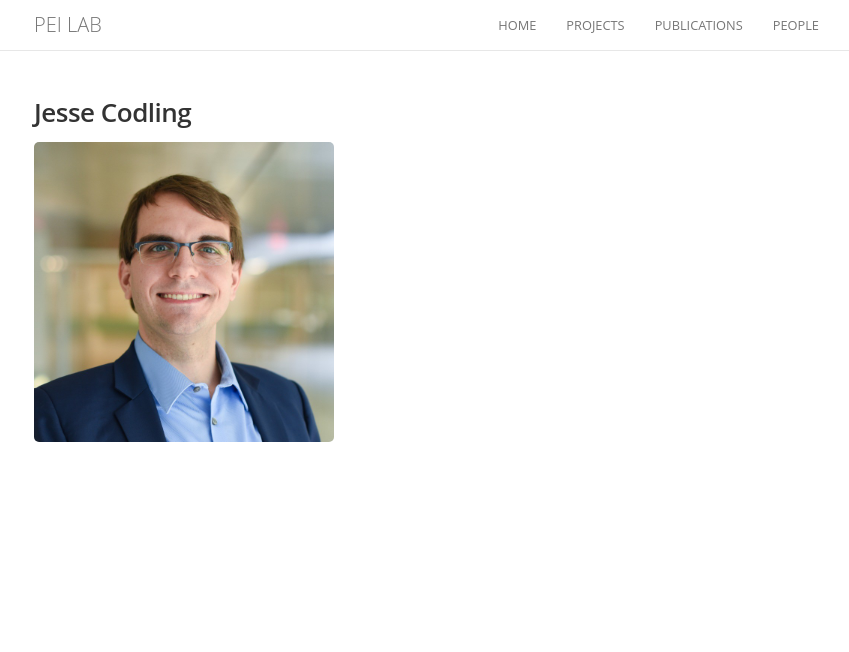
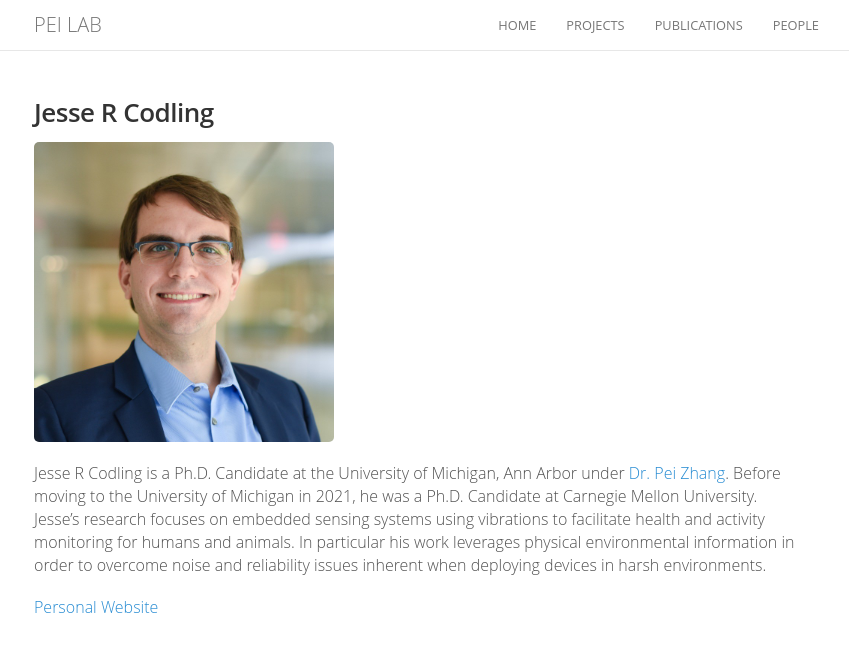
Before and after one commit to NohPei/peilab-website, a Jekyll site: the page built from _people/jesse_codling.md, in a window 1280 px wide. Shown: the top 652 px of the page, without its empty margins (221-1070 px from the left). Built offline with Jekyll 4.4.1, drawn with Linux system fonts in a browser that asks for light colours; comment, search, counter and statistics services are not loaded.

Commit message:
jesse: add website link

```diff
--- a/_people/jesse_codling.md
+++ b/_people/jesse_codling.md
@@ -1,8 +1,19 @@
 ---
-name: Jesse Codling
+name: Jesse R Codling
 position: gradstudent
 avatar: jesse-codling.jpg
 joined: 2019
 ---
 
 <img width="300" src="{{site.baseurl}}/images/people/{{page.avatar}}" data-action="zoom">
+
+Jesse R Codling is a Ph.D. Candidate at the University of Michigan, Ann Arbor
+under [Dr. Pei Zhang](../pei_zhang). Before moving to the University of
+Michigan in 2021, he was a Ph.D. Candidate at Carnegie Mellon University.
+Jesse’s research focuses on embedded sensing systems using vibrations to
+facilitate health and activity monitoring for humans and animals. In particular
+his work leverages physical environmental information in order to overcome
+noise and reliability issues inherent when deploying devices in harsh
+environments.
+
+[Personal Website](https://jclds139.github.io)
```
